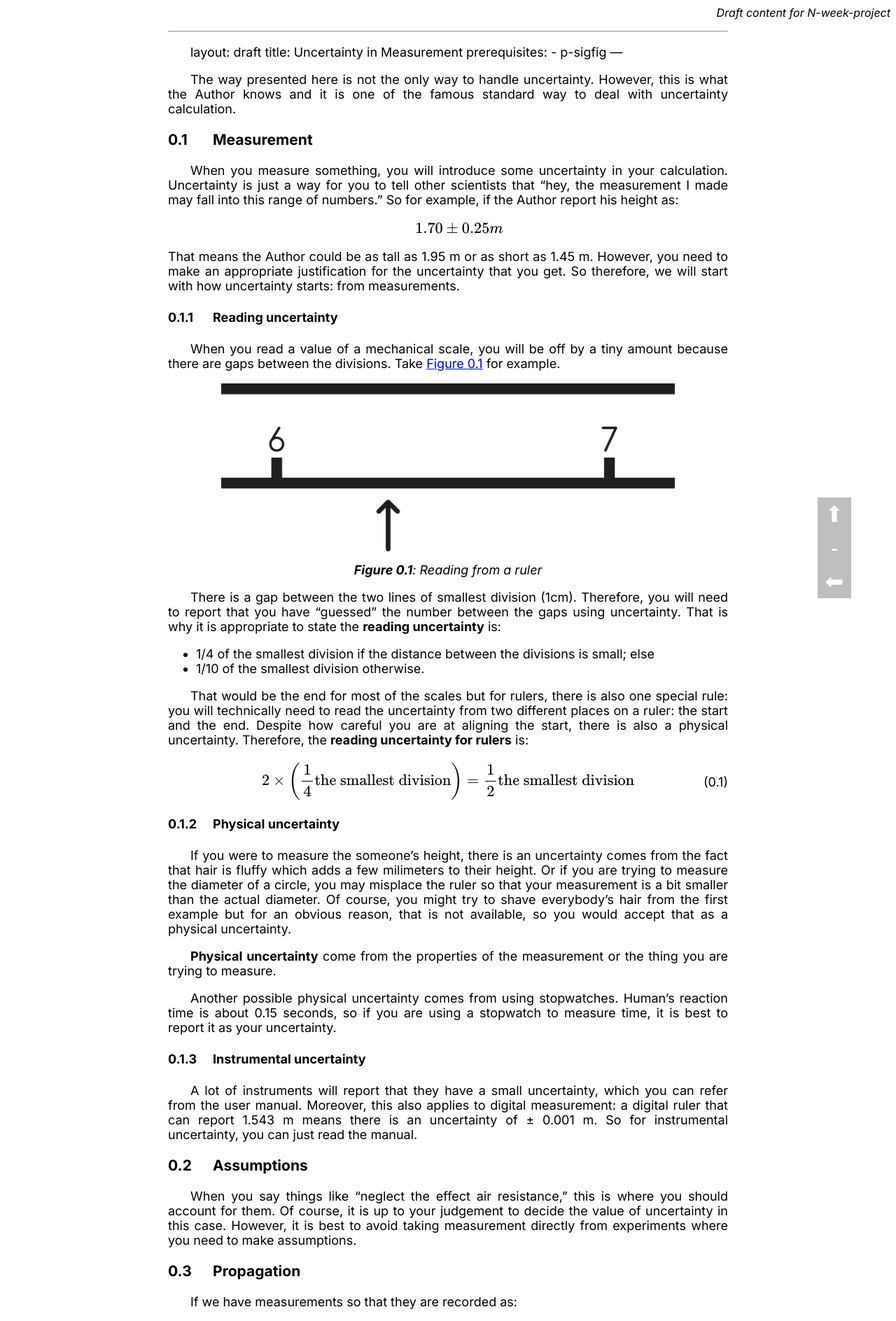
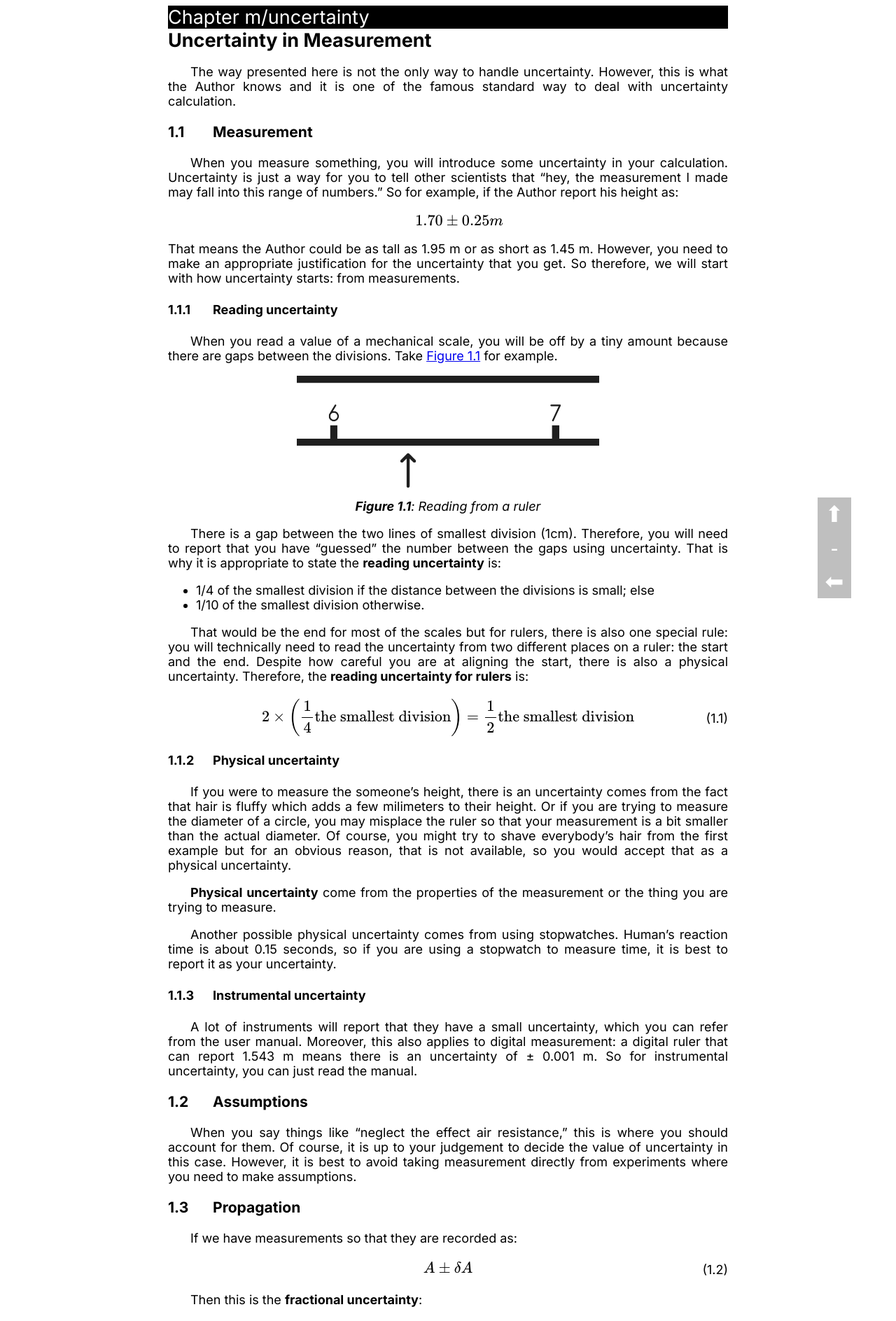
Before and after one commit to LukeNK/n-week-project, a Jekyll site: the page built from chapters/_m/uncertainty.md, in a window 1280 px wide. Shown: the top 1888 px of the page at 70% size. Built offline with Jekyll 4.4.1, drawn with Linux system fonts in a browser that asks for light colours; some of the changed text lies outside the part shown.

Commit message:
Publish uncertainty

```diff
--- a/drafts/uncertainty.md
+++ b/chapters/_m/uncertainty.md
@@ -1,5 +1,5 @@
 ---
-layout: draft
+layout: chapter
 title: Uncertainty in Measurement
 prerequisites:
     - p-sigfig
@@ -17,7 +17,7 @@ That means the Author could be as tall as 1.95 m or as short as 1.45 m. However,
 #### Reading uncertainty
 When you read a value of a mechanical scale, you will be off by a tiny amount because there are gaps between the divisions. Take <a href="#fig-p2"></a> for example.
 <figure>
-    <img src="{{ site.url }}/figures/p/2.png" style="max-height: 15rem;">
+    <img src="{{ site.url }}/figures/p/2.png" style="max-height: 10rem;">
     <figcaption>Reading from a ruler</figcaption>
 </figure>
 
```
